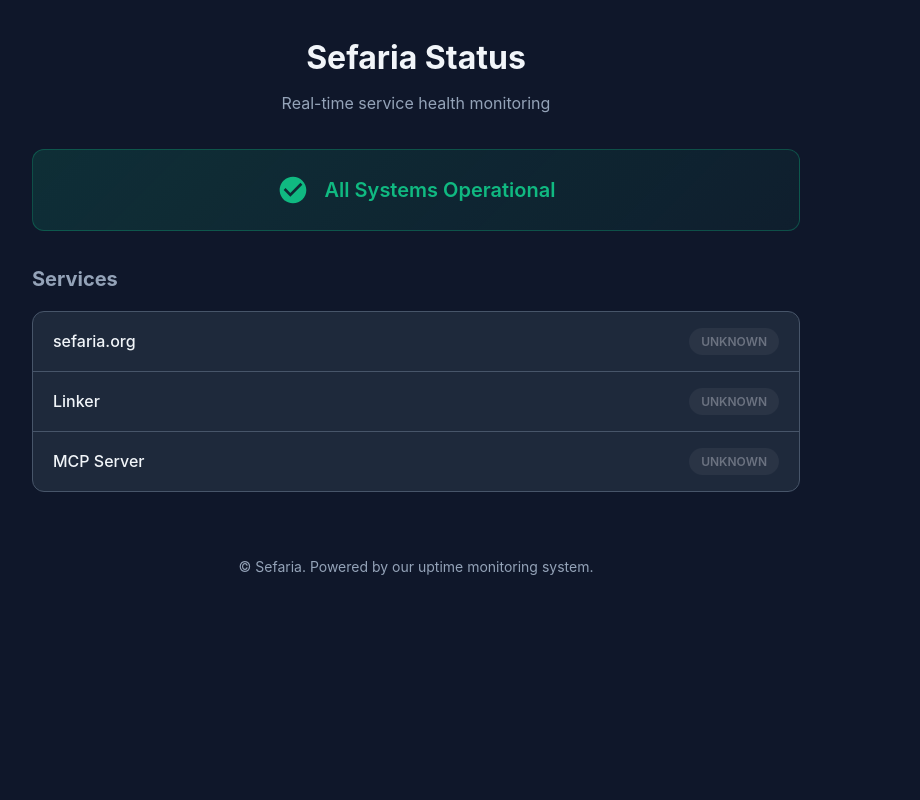
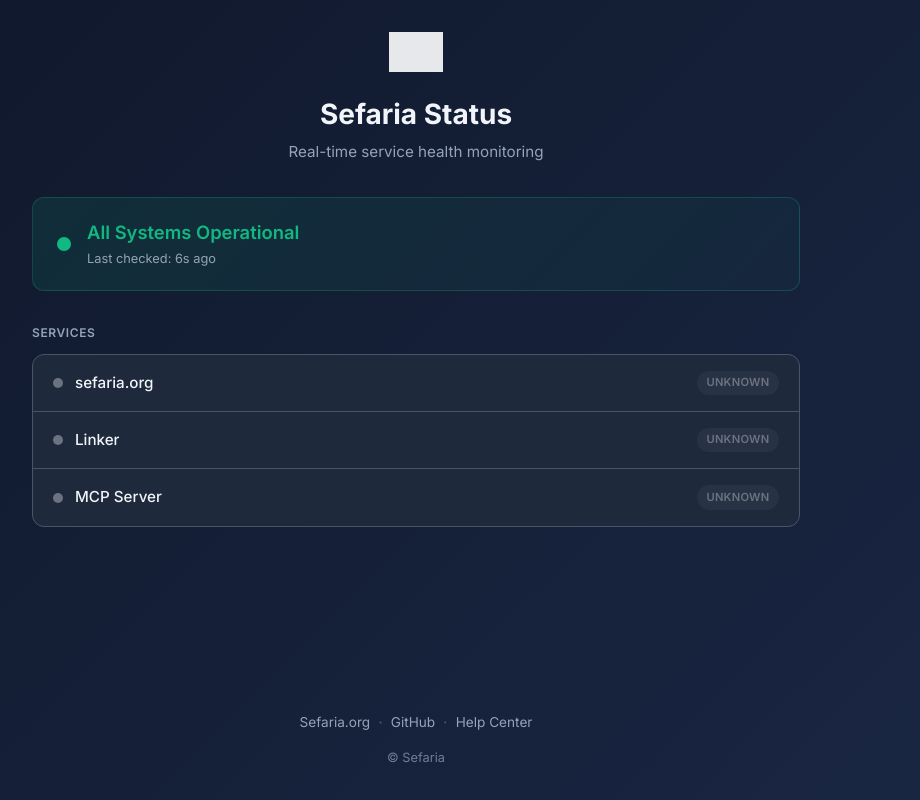
Before and after one commit to Sefaria/down-detector, a Django app: page / in a window 1280 px wide. Shown: the whole page, without its empty margins (224-1144 px from the left). Run offline with Django 5.2, Linux system fonts and the light colour scheme; data that the repository does not hold is empty; grey boxes are pictures that could not be loaded.

Commit message:
feat: update status page with updating styling more in line with sefaria branding

```diff
--- a/monitoring/static/monitoring/style.css
+++ b/monitoring/static/monitoring/style.css
@@ -1,6 +1,11 @@
 /* Sefaria Status Page Styles */
 
 :root {
+    /* Sefaria Brand Colors */
+    --sefaria-blue: #18345D;
+    --sefaria-gold: #CCB479;
+    --sefaria-light-blue: #2D4A7C;
+
     /* Status colors */
     --status-up: #10B981;
     --status-down: #EF4444;
@@ -28,7 +33,7 @@
 
 body {
     font-family: var(--font-family);
-    background: var(--bg-primary);
+    background: linear-gradient(135deg, var(--bg-primary) 0%, #1a2744 100%);
     color: var(--text-primary);
     line-height: 1.6;
     min-height: 100vh;
@@ -38,6 +43,9 @@
     max-width: 800px;
     margin: 0 auto;
     padding: 2rem 1rem;
+    min-height: 100vh;
+    display: flex;
+    flex-direction: column;
 }
 
 /* Header */
@@ -46,56 +54,127 @@
     margin-bottom: 2rem;
 }
 
+.logo-link {
+    display: inline-block;
+    margin-bottom: 0.75rem;
+}
+
+.logo {
+    height: 40px;
+    width: auto;
+    filter: brightness(0) invert(1);
+    opacity: 0.9;
+    transition: opacity 0.2s;
+}
+
+.logo:hover {
+    opacity: 1;
+}
+
 header h1 {
-    font-size: 2rem;
+    font-size: 1.75rem;
     font-weight: 700;
-    margin-bottom: 0.5rem;
+    margin-bottom: 0.25rem;
+    color: var(--text-primary);
 }
 
 header .subtitle {
     color: var(--text-secondary);
-    font-size: 1rem;
+    font-size: 0.95rem;
 }
 
 /* Overall Status Banner */
 .overall-status {
     display: flex;
     align-items: center;
-    justify-content: center;
     gap: 1rem;
-    padding: 1.5rem;
+    padding: 1.25rem 1.5rem;
     border-radius: 12px;
     margin-bottom: 2rem;
-    font-size: 1.25rem;
-    font-weight: 600;
 }
 
 .overall-status.status-operational {
-    background: linear-gradient(135deg, rgba(16, 185, 129, 0.15), rgba(16, 185, 129, 0.05));
-    border: 1px solid rgba(16, 185, 129, 0.3);
+    background: linear-gradient(135deg, rgba(16, 185, 129, 0.12), rgba(16, 185, 129, 0.04));
+    border: 1px solid rgba(16, 185, 129, 0.25);
+}
+
+.overall-status.status-partial {
+    background: linear-gradient(135deg, rgba(245, 158, 11, 0.12), rgba(245, 158, 11, 0.04));
+    border: 1px solid rgba(245, 158, 11, 0.25);
+}
+
+.overall-status.status-major {
+    background: linear-gradient(135deg, rgba(239, 68, 68, 0.12), rgba(239, 68, 68, 0.04));
+    border: 1px solid rgba(239, 68, 68, 0.25);
+}
+
+.status-indicator {
+    flex-shrink: 0;
+}
+
+.status-dot {
+    display: block;
+    width: 14px;
+    height: 14px;
+    border-radius: 50%;
+    background: var(--status-up);
+}
+
+.status-operational .status-dot {
+    background: var(--status-up);
+}
+
+.status-partial .status-dot {
+    background: var(--status-partial);
+}
+
+.status-major .status-dot {
+    background: var(--status-down);
+}
+
+.status-dot.pulse {
+    animation: pulse 2s infinite;
+}
+
+@keyframes pulse {
+
+    0%,
+    100% {
+        box-shadow: 0 0 0 0 rgba(239, 68, 68, 0.5);
+    }
+
+    50% {
+        box-shadow: 0 0 0 8px rgba(239, 68, 68, 0);
+    }
+}
+
+.status-info {
+    display: flex;
+    flex-direction: column;
+    gap: 0.125rem;
+}
+
+.status-text {
+    font-size: 1.15rem;
+    font-weight: 600;
+    color: var(--text-primary);
+}
+
+.status-operational .status-text {
     color: var(--status-up);
 }
 
-.overall-status.status-partial {
-    background: linear-gradient(135deg, rgba(245, 158, 11, 0.15), rgba(245, 158, 11, 0.05));
-    border: 1px solid rgba(245, 158, 11, 0.3);
+.status-partial .status-text {
     color: var(--status-partial);
 }
 
-.overall-status.status-major {
-    background: linear-gradient(135deg, rgba(239, 68, 68, 0.15), rgba(239, 68, 68, 0.05));
-    border: 1px solid rgba(239, 68, 68, 0.3);
+.status-major .status-text {
     color: var(--status-down);
 }
 
-.status-icon {
-    width: 32px;
-    height: 32px;
-}
-
-.status-icon svg {
-    width: 100%;
-    height: 100%;
+.last-updated {
+    font-size: 0.8rem;
+    color: var(--text-secondary);
 }
 
 /* Services Section */
@@ -104,8 +183,11 @@
 }
 
 .services h2 {
-    font-size: 1.25rem;
-    margin-bottom: 1rem;
+    font-size: 0.75rem;
+    font-weight: 600;
+    text-transform: uppercase;
+    letter-spacing: 0.05em;
+    margin-bottom: 0.75rem;
     color: var(--text-secondary);
 }
 
@@ -122,14 +204,58 @@
     align-items: center;
     padding: 1rem 1.25rem;
     border-bottom: 1px solid var(--border-color);
+    transition: background 0.15s;
 }
 
 .service-item:last-child {
     border-bottom: none;
 }
 
+.service-item:hover {
+    background: rgba(255, 255, 255, 0.02);
+}
+
+.service-info {
+    display: flex;
+    align-items: center;
+    gap: 0.75rem;
+}
+
+.service-dot {
+    width: 10px;
+    height: 10px;
+    border-radius: 50%;
+    flex-shrink: 0;
+}
+
+.service-dot.status-up {
+    background: var(--status-up);
+}
+
+.service-dot.status-down {
+    background: var(--status-down);
+    animation: pulse-small 2s infinite;
+}
+
+.service-dot.status-unknown {
+    background: var(--status-unknown);
+}
+
+@keyframes pulse-small {
+
+    0%,
+    100% {
+        box-shadow: 0 0 0 0 rgba(239, 68, 68, 0.4);
+    }
+
+    50% {
+        box-shadow: 0 0 0 6px rgba(239, 68, 68, 0);
+    }
+}
+
 .service-name {
     font-weight: 500;
+    font-size: 0.95rem;
 }
 
 .service-status {
@@ -139,31 +265,39 @@
 }
 
 .status-badge {
-    padding: 0.25rem 0.75rem;
+    padding: 0.2rem 0.6rem;
     border-radius: 9999px;
-    font-size: 0.75rem;
+    font-size: 0.7rem;
     font-weight: 600;
     text-transform: uppercase;
+    letter-spacing: 0.02em;
 }
 
 .status-badge.status-up {
-    background: rgba(16, 185, 129, 0.15);
+    background: rgba(16, 185, 129, 0.12);
     color: var(--status-up);
 }
 
 .status-badge.status-down {
-    background: rgba(239, 68, 68, 0.15);
+    background: rgba(239, 68, 68, 0.12);
     color: var(--status-down);
 }
 
 .status-badge.status-unknown {
-    background: rgba(107, 114, 128, 0.15);
+    background: rgba(107, 114, 128, 0.12);
     color: var(--status-unknown);
 }
 
 .response-time {
     color: var(--text-secondary);
-    font-size: 0.875rem;
+    font-size: 0.8rem;
+    font-variant-numeric: tabular-nums;
+}
+
+.error-hint {
+    color: var(--status-down);
+    cursor: help;
+    font-size: 0.85rem;
 }
 
 /* Incidents */
@@ -233,10 +373,38 @@
 
 /* Footer */
 footer {
+    margin-top: auto;
     text-align: center;
     padding-top: 2rem;
+}
+
+.footer-links {
+    display: flex;
+    justify-content: center;
+    align-items: center;
+    gap: 0.5rem;
+    margin-bottom: 0.75rem;
+}
+
+.footer-links a {
     color: var(--text-secondary);
-    font-size: 0.875rem;
+    text-decoration: none;
+    font-size: 0.85rem;
+    transition: color 0.15s;
+}
+
+.footer-links a:hover {
+    color: var(--sefaria-gold);
+}
+
+.footer-links .divider {
+    color: var(--border-color);
+}
+
+.copyright {
+    color: var(--text-secondary);
+    font-size: 0.8rem;
+    opacity: 0.7;
 }
 
 /* Responsive */
--- a/monitoring/templates/monitoring/status.html
+++ b/monitoring/templates/monitoring/status.html
@@ -6,37 +6,48 @@
     <meta charset="UTF-8">
     <meta name="viewport" content="width=device-width, initial-scale=1.0">
     <title>Sefaria Status</title>
-    <meta name="description" content="Real-time status page for Sefaria services">
+    <meta name="description"
+        content="Real-time status page for Sefaria services - Check the operational status of sefaria.org and related services.">
+
+    <!-- Open Graph -->
+    <meta property="og:title" content="Sefaria Status">
+    <meta property="og:description" content="Real-time status of Sefaria services">
+    <meta property="og:type" content="website">
+    <meta property="og:url" content="https://status.sefaria.org">
+
+    <!-- Favicon -->
+    <link rel="icon" type="image/x-icon" href="https://www.sefaria.org/static/icons/favicon.ico">
+    <link rel="apple-touch-icon" href="https://www.sefaria.org/static/icons/apple-touch-icon.png">
+
+    <!-- Fonts -->
+    <link rel="preconnect" href="https://fonts.googleapis.com">
+    <link rel="preconnect" href="https://fonts.gstatic.com" crossorigin>
+    <link href="https://fonts.googleapis.com/css2?family=Inter:wght@400;500;600;700&display=swap" rel="stylesheet">
+
     <link rel="stylesheet" href="{% static 'monitoring/style.css' %}">
 </head>
 
 <body>
     <div class="container">
+        <!-- Header with Logo -->
         <header>
+            <a href="https://www.sefaria.org" class="logo-link" target="_blank" rel="noopener">
+                <img src="https://www.sefaria.org/static/img/logo.svg" alt="Sefaria" class="logo"
+                    onerror="this.style.display='none'">
+            </a>
             <h1>Sefaria Status</h1>
             <p class="subtitle">Real-time service health monitoring</p>
         </header>
 
         <!-- Overall Status Banner -->
         <section class="overall-status status-{{ overall_status }}">
-            <div class="status-icon">
-                {% if overall_status == 'operational' %}
-                <svg class="icon-check" viewBox="0 0 24 24" fill="currentColor">
-                    <path
-                        d="M12 2C6.48 2 2 6.48 2 12s4.48 10 10 10 10-4.48 10-10S17.52 2 12 2zm-2 15l-5-5 1.41-1.41L10 14.17l7.59-7.59L19 8l-9 9z" />
-                </svg>
-                {% elif overall_status == 'partial' %}
-                <svg class="icon-warning" viewBox="0 0 24 24" fill="currentColor">
-                    <path d="M1 21h22L12 2 1 21zm12-3h-2v-2h2v2zm0-4h-2v-4h2v4z" />
-                </svg>
-                {% else %}
-                <svg class="icon-error" viewBox="0 0 24 24" fill="currentColor">
-                    <path
-                        d="M12 2C6.48 2 2 6.48 2 12s4.48 10 10 10 10-4.48 10-10S17.52 2 12 2zm1 15h-2v-2h2v2zm0-4h-2V7h2v6z" />
-                </svg>
-                {% endif %}
+            <div class="status-indicator">
+                <span class="status-dot {% if overall_status != 'operational' %}pulse{% endif %}"></span>
             </div>
-            <span class="status-text">{{ status_label }}</span>
+            <div class="status-info">
+                <span class="status-text">{{ status_label }}</span>
+                <span class="last-updated">Last checked: <time id="last-checked">just now</time></span>
+            </div>
         </section>
 
         <!-- Service Status List -->
@@ -44,9 +55,12 @@
             <h2>Services</h2>
             <div class="service-list">
                 {% for service in services %}
-                <div class="service-item status-{{ service.status }}">
-                    <span class="service-name">{{ service.name }}</span>
-                    <span class="service-status">
+                <div class="service-item">
+                    <div class="service-info">
+                        <span class="service-dot status-{{ service.status }}"></span>
+                        <span class="service-name">{{ service.name }}</span>
+                    </div>
+                    <div class="service-status">
                         {% if service.status == 'up' %}
                         <span class="status-badge status-up">Operational</span>
                         {% if service.response_time_ms %}
@@ -54,10 +68,13 @@
                         {% endif %}
                         {% elif service.status == 'down' %}
                         <span class="status-badge status-down">Down</span>
+                        {% if service.error_message %}
+                        <span class="error-hint" title="{{ service.error_message }}">ⓘ</span>
+                        {% endif %}
                         {% else %}
                         <span class="status-badge status-unknown">Unknown</span>
                         {% endif %}
-                    </span>
+                    </div>
                 </div>
                 {% empty %}
                 <p class="no-services">No services configured.</p>
@@ -85,13 +102,12 @@
         <!-- Incident History -->
         {% if resolved_incidents %}
         <section class="incidents resolved-incidents">
-            <h2>Recent Incident History</h2>
+            <h2>Recent History</h2>
             {% for incident in resolved_incidents %}
             <div class="incident severity-resolved">
                 <div class="incident-header">
                     <span class="severity-badge resolved">Resolved</span>
-                    <time datetime="{{ incident.updated_at|date:'c' }}">{{ incident.updated_at|date:"M j, Y g:i A"
-                        }}</time>
+                    <time datetime="{{ incident.updated_at|date:'c' }}">{{ incident.updated_at|date:"M j, Y" }}</time>
                 </div>
                 <p class="incident-text">{{ incident.text }}</p>
             </div>
@@ -100,9 +116,33 @@
         {% endif %}
 
         <footer>
-            <p>&copy; Sefaria. Powered by our uptime monitoring system.</p>
+            <div class="footer-links">
+                <a href="https://www.sefaria.org" target="_blank" rel="noopener">Sefaria.org</a>
+                <span class="divider">·</span>
+                <a href="https://github.com/Sefaria" target="_blank" rel="noopener">GitHub</a>
+                <span class="divider">·</span>
+                <a href="https://help.sefaria.org" target="_blank" rel="noopener">Help Center</a>
+            </div>
+            <p class="copyright">&copy; Sefaria</p>
         </footer>
     </div>
+
+    <script>
+        // Update "last checked" time every 30 seconds
+        (function () {
+            const lastChecked = document.getElementById('last-checked');
+            let seconds = 0;
+            setInterval(function () {
+                seconds += 1;
+                if (seconds < 60) {
+                    lastChecked.textContent = seconds + 's ago';
+                } else {
+                    const mins = Math.floor(seconds / 60);
+                    lastChecked.textContent = mins + 'm ago';
+                }
+            }, 1000);
+        })();
+    </script>
 </body>
 
 </html>
```
Also changed, not shown: other parts of monitoring/static/monitoring/style.css (+22 -9 lines).
